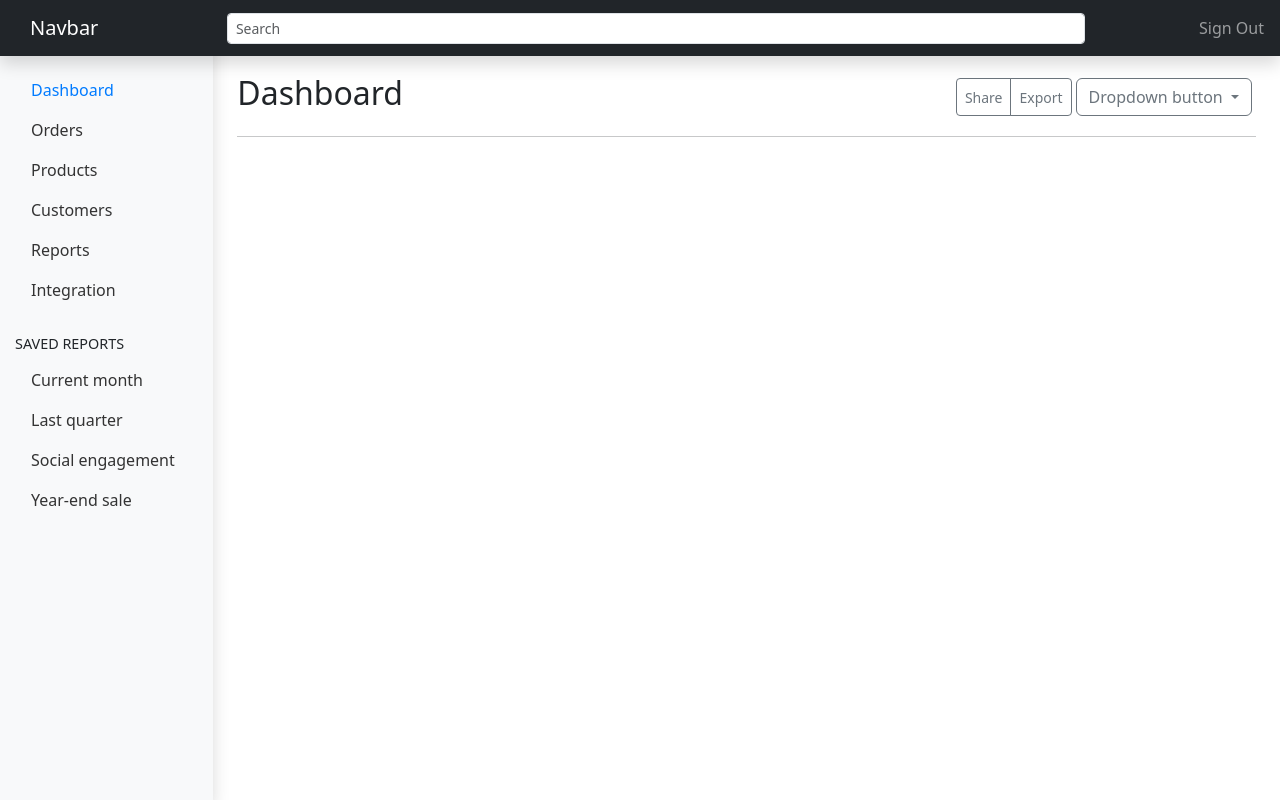
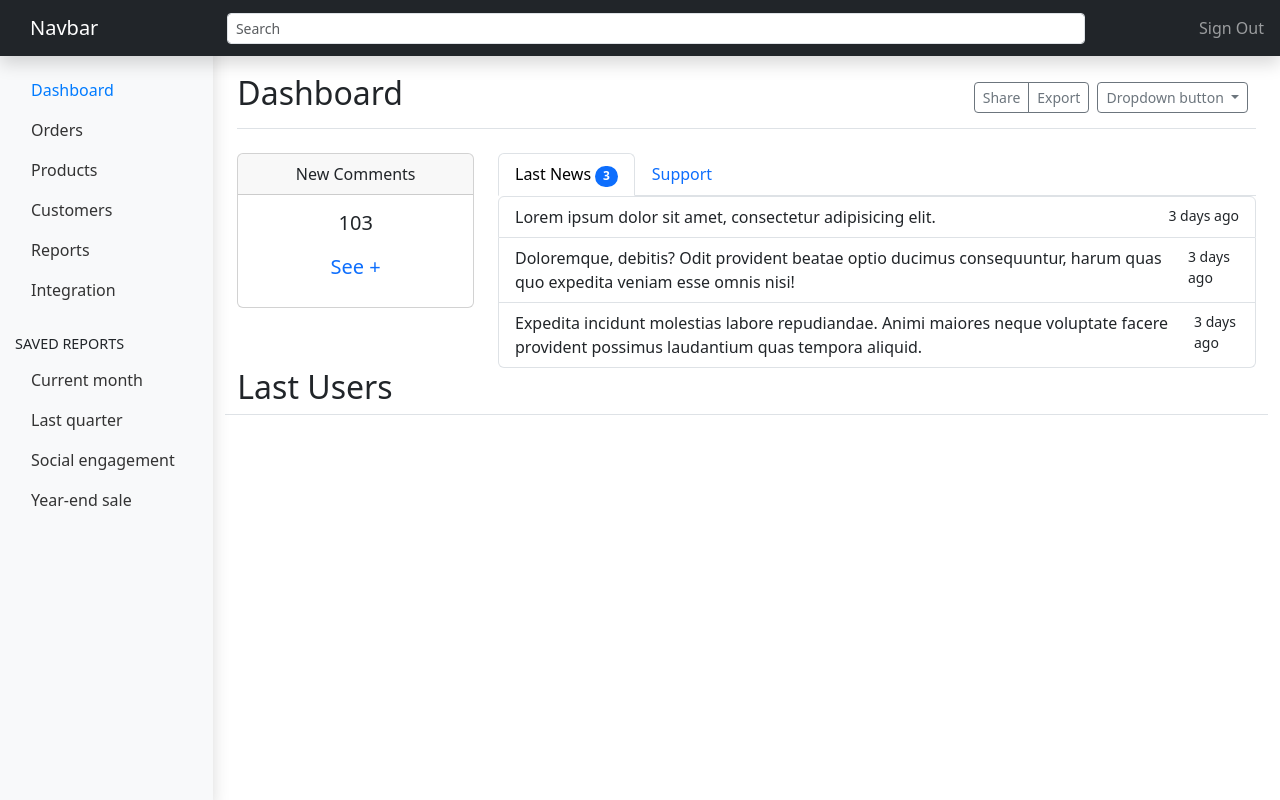
Before and after one commit to SamuelNunesDev/bootstrap-jquery, a plain HTML site: page Painel Dashboard/index.html in a window 1280 px wide. Drawn offline with nearby package versions, Linux system fonts and the light colour scheme.

Commit message:
Criação de uma section com cards dentro

```diff
--- a/Painel Dashboard/index.html
+++ b/Painel Dashboard/index.html
@@ -53,15 +53,15 @@
         </ul>
     </nav>
     <main role="main" class="col-10 main px-4">
-        <div class="d-flex justify-content-between align-items-center mt-1">
+        <div class="d-flex justify-content-between align-items-center mt-1 border-bottom pb-2">
             <h1 class="h2">Dashboard</h1>
-            <div class="btn-toolbar" role="toolbar" aria-label="Toolbar with button groups">
+            <div class="btn-toolbar btn-sm" role="toolbar" aria-label="Toolbar with button groups">
                 <div class="btn-group mr-1" role="group" aria-label="First group">
                   <button type="button" class="btn btn-sm btn-outline-secondary">Share</button>
                   <button type="button" class="btn btn-sm btn-outline-secondary">Export</button>
                 </div>
                 <div class="dropdown">
-                    <button class="btn btn-outline-secondary dropdown-toggle mx-1" type="button" id="dropdownh1" data-bs-toggle="dropdown" aria-expanded="false">
+                    <button class="btn btn-sm btn-outline-secondary dropdown-toggle mx-2" type="button" id="dropdownh1" data-bs-toggle="dropdown" aria-expanded="false">
                       Dropdown button
                     </button>
                     <ul class="dropdown-menu" aria-labelledby="dropdownh1">
@@ -72,7 +72,63 @@
                   </div>
             </div>
         </div>
-        <hr>
+        <section class="row mt-4">
+            <article class="col-3">
+                <div class="card text-center">
+                    <div class="card-header ">
+                      New Comments
+                    </div>
+                    <div class="card-body">
+                      <h5 class="card-title">103</h5>
+                      <p class="card-text">
+                      <a href="#" class="btn btn-link btn-lg">See +</a>
+                    </div>
+                  </div>
+            </article>
+            <article class="col-9 ml-auto">
+                <ul class="nav nav-tabs" id="myTab" role="tablist">
+                    <li class="nav-item" role="presentation">
+                      <button class="nav-link active" id="lastNews-tab" data-bs-toggle="tab" data-bs-target="#lastNews" type="button" role="tab" aria-controls="lastNews" aria-selected="true">Last News <span class="badge rounded-pill bg-primary">3</span></button>
+                    </li>
+                    <li class="nav-item" role="presentation">
+                      <button class="nav-link" id="support-tab" data-bs-toggle="tab" data-bs-target="#support" type="button" role="tab" aria-controls="support" aria-selected="false">Support</button>
+                    </li>
+                  </ul>
+                  <div class="tab-content" id="myTabContent">
+                    <div class="tab-pane fade show active" id="lastNews" role="tabpanel" aria-labelledby="lastNews-tab">
+                        <div class="list-group">
+                            <a href="#" class="list-group-item list-group-item-action" aria-current="true">
+                              <div class="d-flex w-100 justify-content-between">
+                                <p class="mb-0">Lorem ipsum dolor sit amet, consectetur adipisicing elit.</p>
+                                <small>3 days ago</small>
+                              </div>
+                            </a>
+                            <a href="#" class="list-group-item list-group-item-action">
+                              <div class="d-flex w-100 justify-content-between">
+                                <p class="mb-0">Doloremque, debitis? Odit provident beatae optio ducimus consequuntur, harum quas quo expedita veniam esse omnis nisi!</p>
+                                <small>3 days ago</small>
+                              </div>
+                            </a>
+                            <a href="#" class="list-group-item list-group-item-action">
+                                <div class="d-flex w-100 justify-content-between">
+                                  <p class="mb-0">Expedita incidunt molestias labore repudiandae. Animi maiores neque voluptate facere provident possimus laudantium quas tempora aliquid.</p>
+                                  <small>3 days ago</small>
+                                </div>
+                              </a>
+                        </div>
+                    </div>
+                    <div class="tab-pane fade p-2" id="support" role="tabpanel" aria-labelledby="support-tab">
+                        <h2 class="h4">Get In Touch</h2>
+                        <p>Lorem ipsum dolor sit amet consectetur, adipisicing elit. Maiores voluptates, animi unde libero eum, ab dolorem sint mollitia expedita delectus ad illum nobis, in porro rerum similique fuga officia possimus.</p>
+                        <p>mail@server.com</p>
+                        <p>4002-8922</p>
+                    </div>
+                  </div>
+            </article>
+        </section>
+        <section class="row border-bottom">
+                <h1 class="h2">Last Users</h1>
+        </section>
     </main>
     <script src="../node_modules/bootstrap/dist/js/bootstrap.bundle.min.js"></script>
   </body>
--- a/Painel Dashboard/style.css
+++ b/Painel Dashboard/style.css
@@ -34,3 +34,9 @@ main {
     margin-top: 25px;
     font-size: 0.9em;
 }
+.btn-link {
+    text-decoration: none;
+}
+.btn-link:hover {
+    text-decoration: underline;
+}
```
